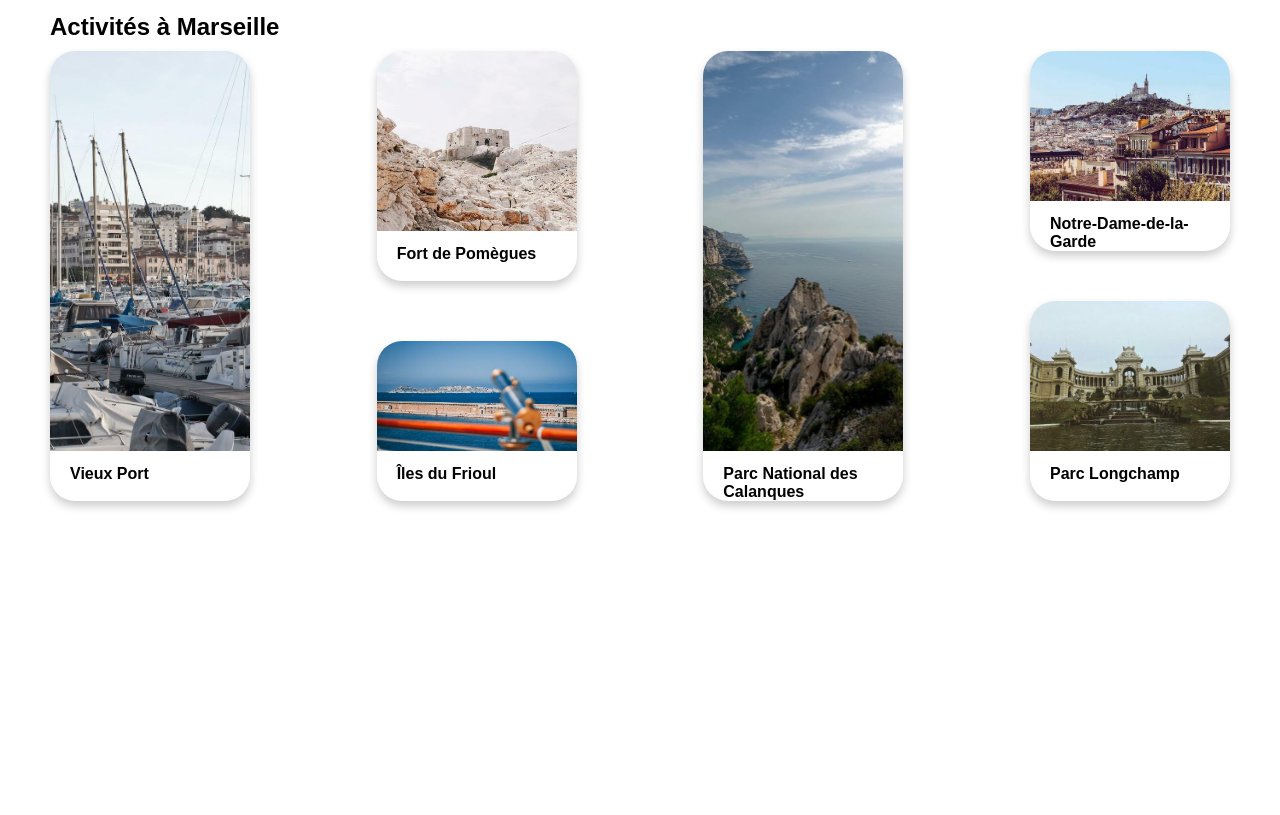
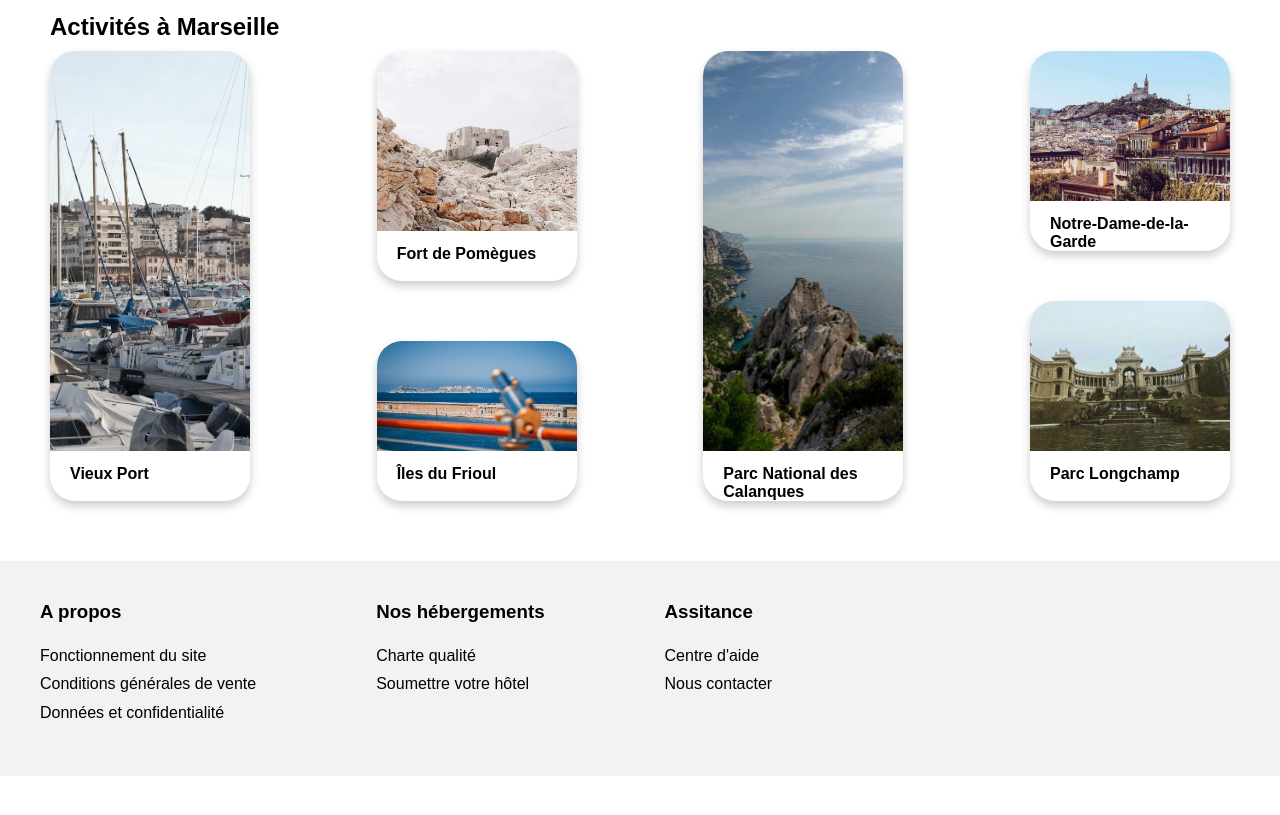
Before and after one commit to aplainea/Booki, a plain HTML site: page index.html in a window 1280 px wide. Shown: the part 1869-2684 px from the top of the page. After the commit the page ends 2645 px from the top, so only its background shows below. Drawn offline with Linux system fonts and the light colour scheme.

Commit message:
add footer

```diff
--- a/css/styles.css
+++ b/css/styles.css
@@ -40,7 +40,6 @@ html {
 body {
   font-family: "Raleway", sans-serif;
   color: var(--noir);
-  height: 10000px; /* Permettre de scroll (temporaire) */
 }
 
 /* HEADER */
@@ -500,3 +499,37 @@ main {
 .section-activite__card--figcaption__title {
   padding: 10px 20px;
 }
+
+/* FOOTER */
+
+footer {
+  width: 100%;
+  min-height: 215px;
+  display: flex;
+  flex-direction: row;
+  flex-wrap: nowrap;
+  padding: 40px;
+  background-color: var(--gris);
+  margin-top: 60px;
+}
+
+.footer__container {
+  display: flex;
+  flex-direction: column;
+  margin-right: 20%;
+}
+
+.footer__title {
+  margin-bottom: 20px;
+}
+
+.footer__link {
+  width: 100%;
+  padding: 5px 0;
+  text-decoration: none;
+  color: var(--noir);
+}
+.footer__link:hover {
+  text-decoration: none;
+  color: var(--bleu);
+}
--- a/css/styles__mobile.css
+++ b/css/styles__mobile.css
@@ -1,5 +1,21 @@
 /* STYLES MOBILES */
+@media screen and (max-width: 425px) {
+  .section-hebergement {
+    padding: 10px;
+  }
 
+  .aside-populaire {
+    padding: 30px 10px;
+  }
+
+  .section-activite {
+    margin: 10px;
+  }
+
+  footer {
+    flex-direction: column;
+  }
+}
 @media screen and (max-width: 768px) {
   header {
     height: auto;
@@ -106,7 +122,7 @@
     flex-wrap: nowrap;
     flex-direction: column;
     margin: 0px;
-    padding: 10px;
+    padding: 10px 20px;
     background-color: #ffffff;
   }
   .section-hebergement__card {
@@ -122,7 +138,7 @@
 
   .aside-populaire {
     margin: 20px 0;
-    padding: 30px 10px;
+    padding: 30px 20px;
     border-radius: 0px;
   }
 
@@ -130,4 +146,15 @@
     width: 100%;
     margin: 10px 0;
   }
+
+  .section-activite {
+    margin: 10px 20px;
+  }
+
+  .footer__container {
+    margin-bottom: 30px;
+  }
+  .footer__container:last-child {
+    margin-bottom: 0px;
+  }
 }
--- a/css/styles__tablette.css
+++ b/css/styles__tablette.css
@@ -17,11 +17,16 @@
   }
 
   .section-activite__container {
+    max-height: none;
     margin: 0px;
   }
 
   .section-activite__card {
     width: 200px;
+  }
+
+  .footer__container {
+    margin-right: 10%;
   }
 }
 
@@ -52,7 +57,7 @@
   }
 
   .section-activite {
-    margin: 10px;
+    margin: 10px 20px;
   }
 
   .section-activite__container {
@@ -68,4 +73,8 @@
   .section-activite__card--img {
     max-height: 150px;
   }
+
+  .footer__container {
+    margin-right: 5%;
+  }
 }
--- a/index.html
+++ b/index.html
@@ -624,5 +624,28 @@
         </div>
       </section>
     </main>
+
+    <!-- FOOTER -->
+    <footer id="footer">
+      <!-- A propos -->
+      <div class="footer__container">
+        <h3 class="footer__title">A propos</h3>
+        <a href="#" class="footer__link">Fonctionnement du site</a>
+        <a href="#" class="footer__link">Conditions générales de vente</a>
+        <a href="#" class="footer__link">Données et confidentialité</a>
+      </div>
+      <!-- Nos hébergements -->
+      <div class="footer__container">
+        <h3 class="footer__title">Nos hébergements</h3>
+        <a href="#" class="footer__link">Charte qualité</a>
+        <a href="#" class="footer__link">Soumettre votre hôtel</a>
+      </div>
+      <!-- Assitance -->
+      <div class="footer__container">
+        <h3 class="footer__title">Assitance</h3>
+        <a href="#" class="footer__link">Centre d'aide</a>
+        <a href="#" class="footer__link">Nous contacter</a>
+      </div>
+    </footer>
   </body>
 </html>
```
